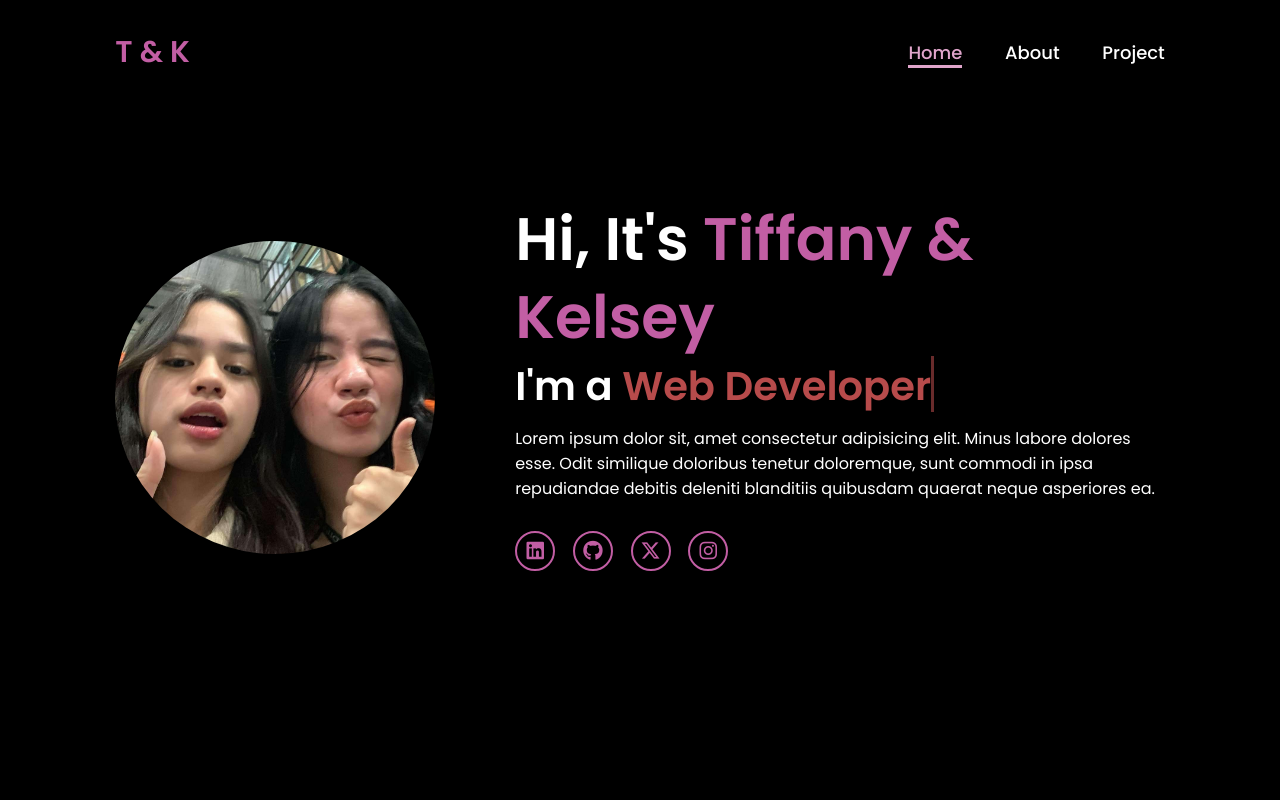
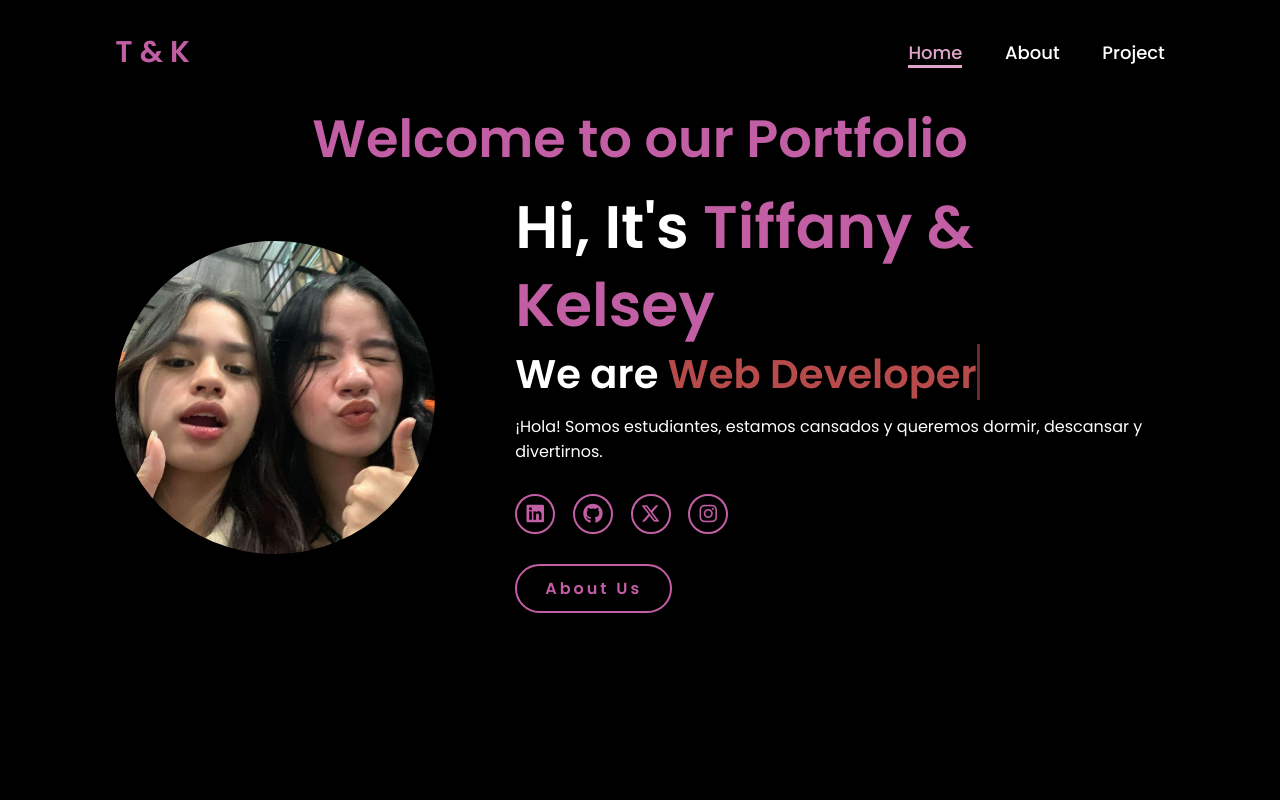
Before and after one commit to Rol4nd58220/TK, a plain HTML site: page index.html in a window 1280 px wide. Shown: the top 800 px of the page. Drawn offline with Linux system fonts and the light colour scheme.

Commit message:
Update site

```diff
--- a/index.html
+++ b/index.html
@@ -35,19 +35,23 @@
             </nav>
     </header>
     <section class="home">
+        <div class="welcome-message">
+            <h2>Welcome to our Portfolio</h2>
+        </div>
         <div class="home-img">
             <img src="/image/home.jpg" alt="">
         </div>
         <div class="home-content">
             <h1>Hi, It's <span>Tiffany & Kelsey</span></h1>
-            <h3 class="typing-text">I'm a <span></span></h3>
-            <p>Lorem ipsum dolor sit, amet consectetur adipisicing elit. Minus labore dolores esse. Odit similique doloribus tenetur doloremque, sunt commodi in ipsa repudiandae debitis deleniti blanditiis quibusdam quaerat neque asperiores ea.</p>
+            <h3 class="typing-text">We are <span></span></h3>
+            <p>¡Hola! Somos estudiantes, estamos cansados y queremos dormir, descansar y divertirnos.</p>
             <div class="social-icons">
                 <a href="#"><i class="fa-brands fa-linkedin"></i></a>
                 <a href="#"><i class="fa-brands fa-github"></i></a>
                 <a href="#"><i class="fa-brands fa-x-twitter"></i></a>
                 <a href="#"><i class="fa-brands fa-instagram"></i></a>
             </div>
+        <a href="#about" class="btn">About Us</a>
         </div>
     </section>
 
@@ -192,6 +196,17 @@
             }
         });
 
+        document.querySelectorAll('a[href^="#"]').forEach(anchor => {
+            anchor.addEventListener('click', function (e) {
+                e.preventDefault();
+                const targetElement = document.querySelector(this.getAttribute('href'));
+                targetElement.scrollIntoView({
+                    behavior: 'smooth',
+                    block: 'start'
+                });
+            });
+        });
+
     </script>
 
 </body>
--- a/style.css
+++ b/style.css
@@ -38,6 +38,26 @@ header {
     align-items: center;
     z-index: 100;
 }
+
+/* Style for the welcome message */
+.welcome-message {
+    position: absolute; /* This allows the message to be placed freely on top of the image */
+    top: 10%; /* Adjust this value to move the message vertically */
+    left: 50%; /* Centers the message horizontally */
+    transform: translateX(-50%); /* Offsets the element by its width to keep it perfectly centered */
+    color: #c25ea4;
+    padding: 20px;
+    text-align: center;
+    font-size: 3.5rem;
+    font-weight: bold;
+    border-radius: 10px; /* Optional, for rounded corners */
+    width: 80%; /* Optional, adjusts width */
+}
+
+.welcome-message h2 {
+    margin: 0;
+}
+
 
 .logo {
     font-size: 3rem;
@@ -329,7 +349,6 @@ body.loaded .home {
 
 /* About Section Styles */
 .about {
-    z-index: 2;
     min-height: 100vh;
     padding: 5rem 9% 5rem;
     background-color: black;
@@ -438,6 +457,7 @@ body.loaded .home {
     min-height: 100vh;
     width: 100%;
     position: relative;
+    top: 20%;
 }
 
 /* Project Title */
```
